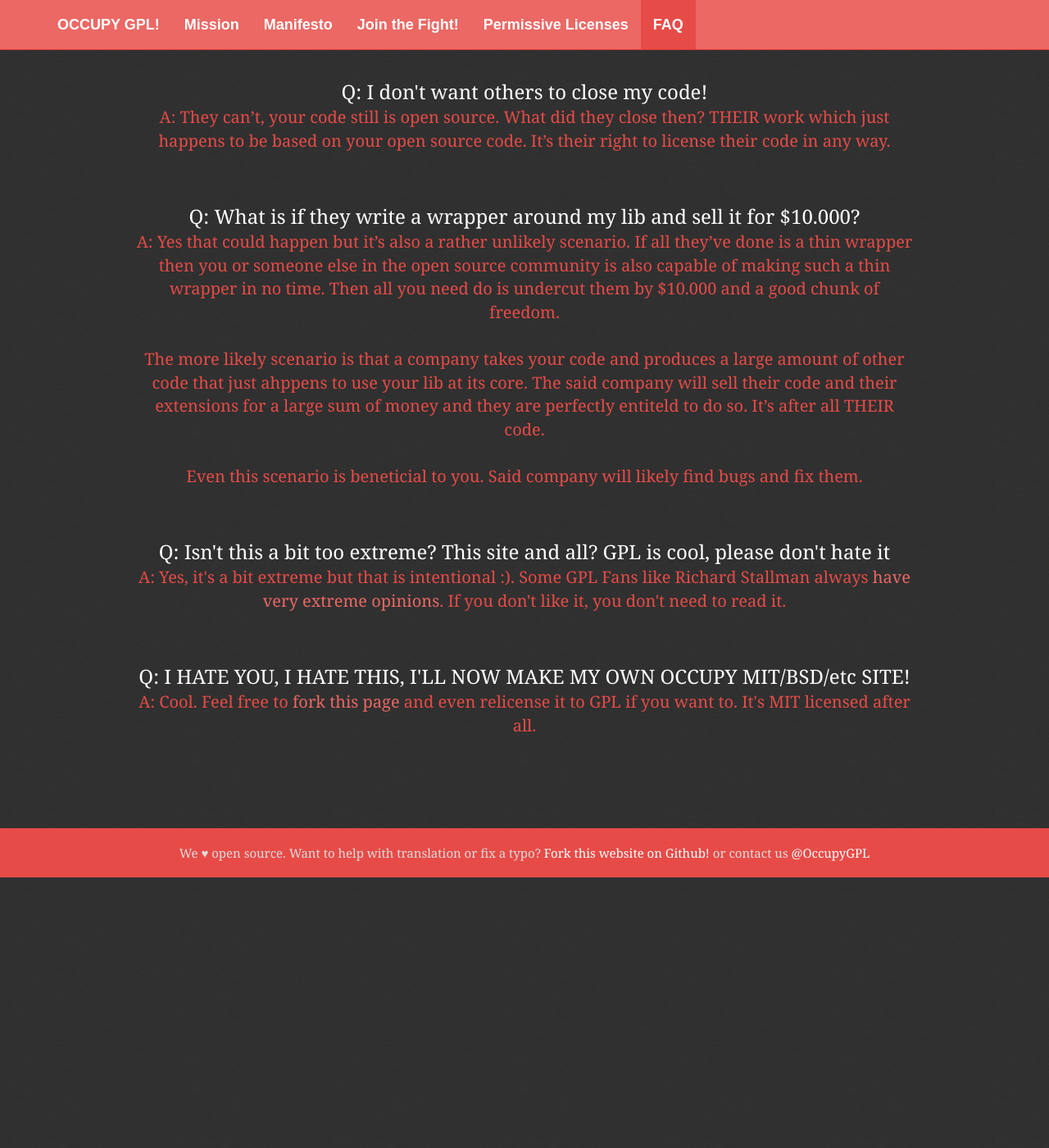
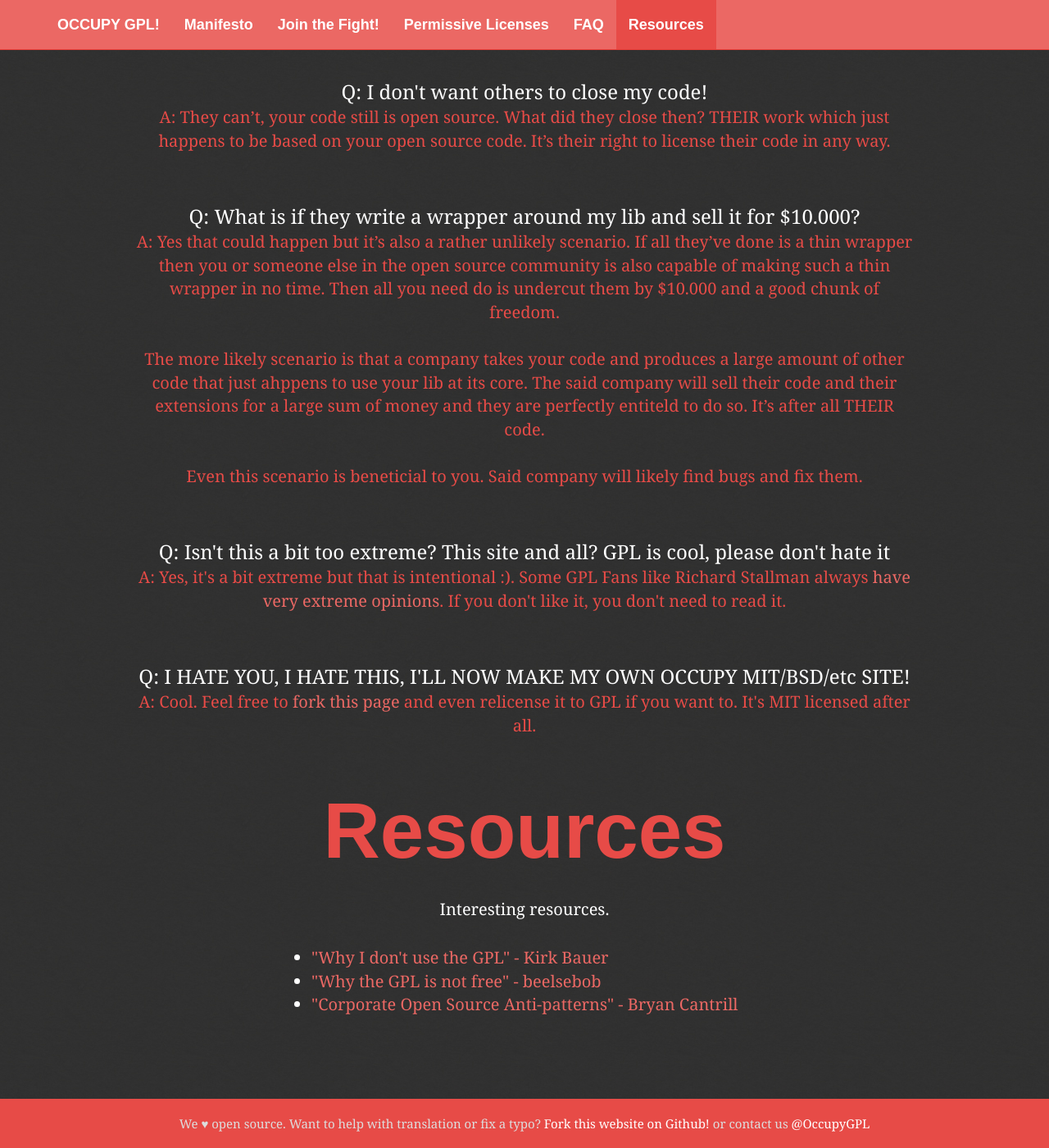
Before and after one commit to typotypo/occupygpl.org, a Jekyll site: the page built from index.html, in a window 1280 px wide and 1400 px high, scrolled down 5514 px. Shown: the whole window at 82% size. Built offline with Jekyll 4.4.1, drawn with Linux system fonts in a browser that asks for light colours; some web fonts are replaced; comment, search, counter and statistics services are not loaded; before the commit the page ends 6584 px from its top, so only the background shows below that.

Commit message:
add resources

```diff
--- a/_includes/navbar.html
+++ b/_includes/navbar.html
@@ -12,11 +12,11 @@
         </div>
         <div id="navbar" class="navbar-collapse collapse">
             <ul class="nav navbar-nav">
-                <li><a href="#mission">Mission</a></li>
                 <li><a href="#manifesto">Manifesto</a></li>
                 <li><a href="#jointhefight">Join the Fight!</a></li>
                 <li><a href="#licenses">Permissive Licenses</a></li>
                 <li><a href="#faq">FAQ</a></li>
+                <li><a href="#resources">Resources</a></li>
             </ul>
         </div>
     </div>
--- /dev/null
+++ b/_includes/resources.html
@@ -0,0 +1,13 @@
+<section id="resources" class="osection">
+    <div class="content">
+        <h1>Resources</h1>
+
+        Interesting resources.
+
+        <ul>
+            <li><a href="http://www.kaybee.org/~kirk/GPL.html">"Why I don't use the GPL" - Kirk Bauer</a></li>
+            <li><a href="https://noordering.wordpress.com/2009/01/20/why-the-gpl-is-not-free">"Why the GPL is not free" - beelsebob</a></li>
+            <li><a href="https://www.youtube.com/watch?v=Pm8P4oCIY3g">"Corporate Open Source Anti-patterns" - Bryan Cantrill</a></li>
+        </ul>
+    </div>
+</section>
--- a/_layouts/default.html
+++ b/_layouts/default.html
@@ -29,6 +29,7 @@
 {% include jointhefight.html %}
 {% include licenses.html %}
 {% include faq.html %}
+{% include resources.html %}
 
 {% include footer.html %}
 
--- a/css/main.css
+++ b/css/main.css
@@ -178,6 +178,17 @@
     color: #E74B47;
 }
 
+#resources {
+    color: white;
+    font-size: 20px;
+}
+
+#resources ul {
+    max-width: 600px;
+
+    margin-top: 30px;
+}
+
 strong {
     color: #E74B47;
 }
```
Also changed, not shown: README.md.
